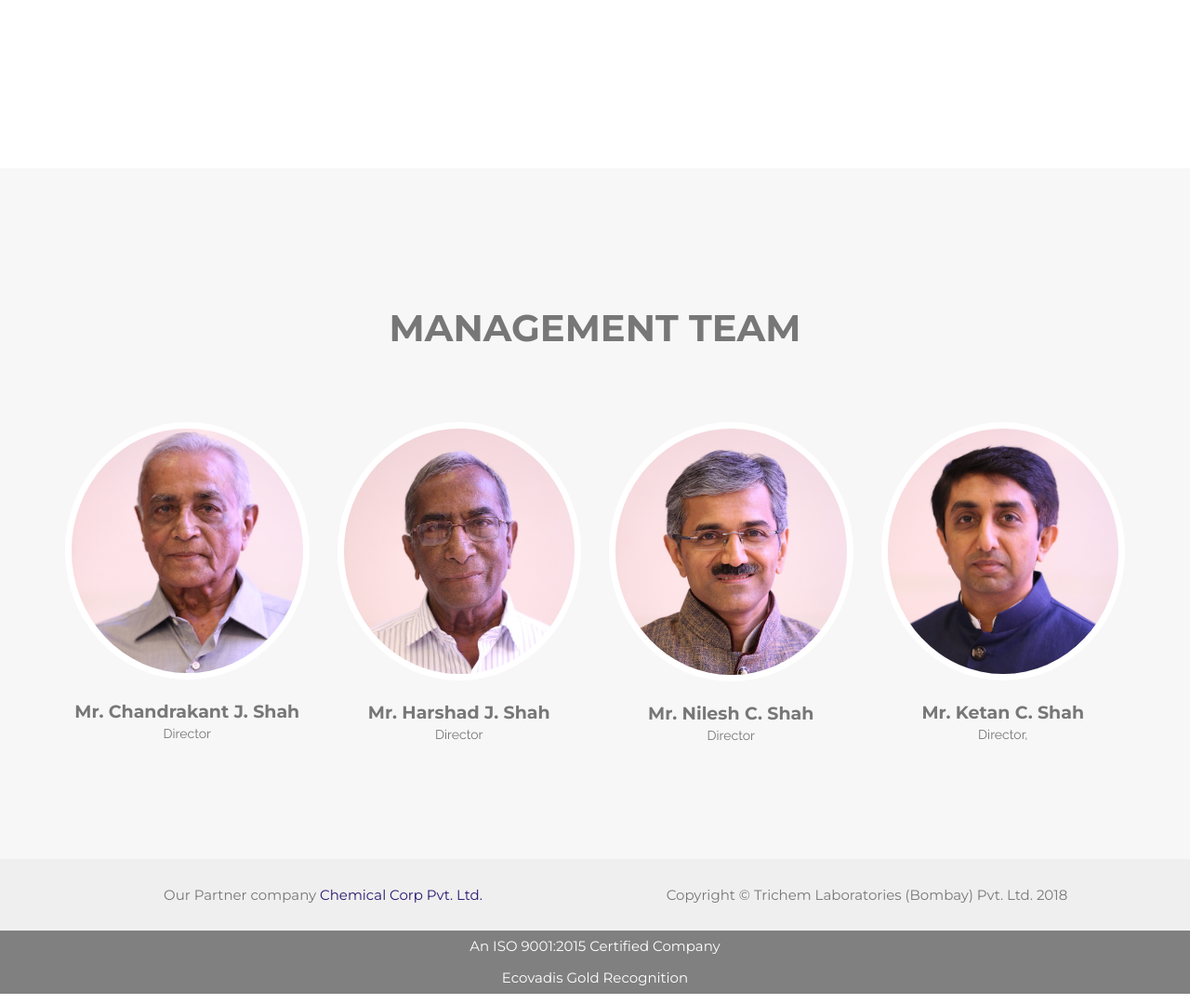
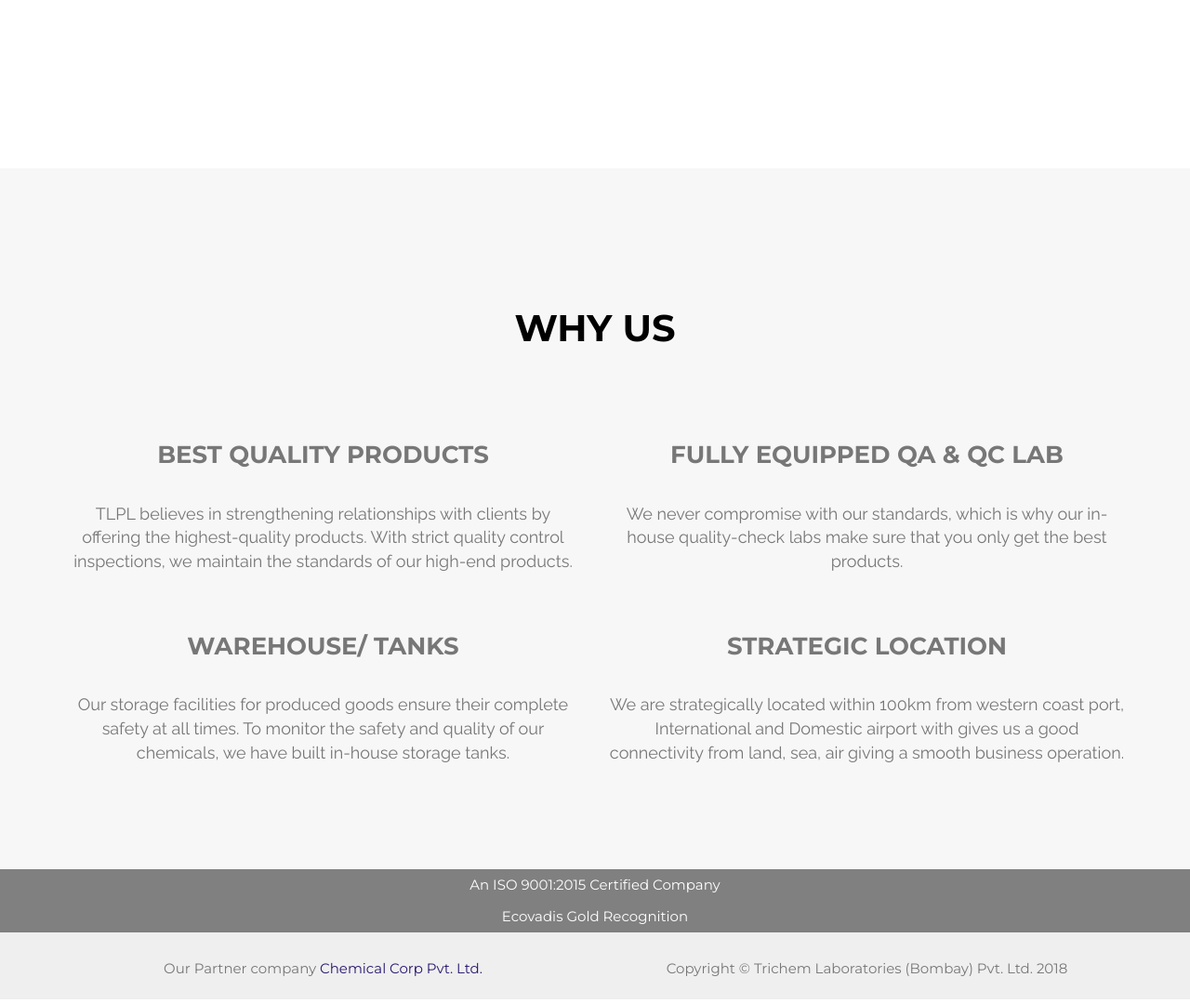
Before and after one commit to trichem/trichem.github.io, a Jekyll site: the page built from index.html, in a window 1280 px wide and 1400 px high, scrolled down 2314 px, cut to the strip 320-1400 px from the top of the window. Shown: the whole strip at 93% size. Built offline with Jekyll 4.4.1, drawn with Linux system fonts in a browser that asks for light colours; some web fonts are replaced.

Commit message:
addd why us and switched footer

```diff
--- a/_includes/footer.html
+++ b/_includes/footer.html
@@ -1,4 +1,16 @@
 <footer>
+    <div style="background:gray;">
+        <center>
+            <span style="color:white;" class="copyright">
+                An ISO 9001:2015 Certified Company
+            </span>
+        </center>
+        <center>
+            <span style="color:white;" class="copyright">
+                <a style="color:white;" target="_blank" href="http://www.ecovadis.com">Ecovadis Gold Recognition</a>
+            </span>
+        </center>
+    </div>
     <br>
     <div class="container">
         <div class="row">
@@ -14,16 +26,5 @@
         <br>
 
     </div>
-    <div style="background:gray;">
-        <center>
-            <span style="color:white;" class="copyright">
-                An ISO 9001:2015 Certified Company
-            </span>
-        </center>
-        <center>
-            <span style="color:white;" class="copyright">
-                <a style="color:white;" target="_blank" href="http://www.ecovadis.com">Ecovadis Gold Recognition</a>
-            </span>
-        </center>
-    </div>
+
 </footer>
--- /dev/null
+++ b/_includes/whyus.html
@@ -0,0 +1,43 @@
+<section id="team" class="bg-light-gray">
+    <div class="container">
+        <div class="row">
+            <div class="col-lg-12 text-center">
+                <h2 class="section-heading blacktext">Why Us</h2>
+            </div>
+        </div>
+        <br>
+        <br>
+        <br>
+        <div class="row text-center">
+            <div class="col col-sm-6" style="font-size:18px">
+                <h3 class="section-heading">Best Quality Products</h3>
+                <br> TLPL believes in strengthening relationships with clients by offering the highest-quality products. With
+                strict quality control inspections, we maintain the standards of our high-end products.
+            </div>
+
+            <div class="col col-sm-6" style="font-size:18px">
+                <h3 class="section-heading">Fully equipped QA & QC LAB</h3>
+                <br> We never compromise with our standards, which is why our in-house quality-check labs make sure that you
+                only get the best products.
+            </div>
+        </div>
+        <br>
+        <br>
+        <div class="row text-center">
+
+            <div class="col col-sm-6" style="font-size:18px">
+                <h3 class="section-heading">Warehouse/ Tanks</h3>
+                <br> Our storage facilities for produced goods ensure their complete safety at all times. To monitor the safety
+                and quality of our chemicals, we have built in-house storage tanks.
+            </div>
+
+            <div class="col col-sm-6" style="font-size:18px">
+                <h3 class="section-heading"> Strategic Location </h3>
+                <br> We are strategically located within 100km from western coast port, International and Domestic airport with
+                gives us a good connectivity from land, sea, air giving a smooth business operation.
+            </div>
+        </div>
+    </div>
+    <br>
+    <br>
+</section>
--- a/index.html
+++ b/index.html
@@ -4,4 +4,4 @@ layout: home
 
 {% include product-modal.html %}
 {% include industry_grid.html %}
-{% include team.html %}
+{% include whyus.html %}
```
Also changed, not shown: img/header-bg1.jpg (deleted).
